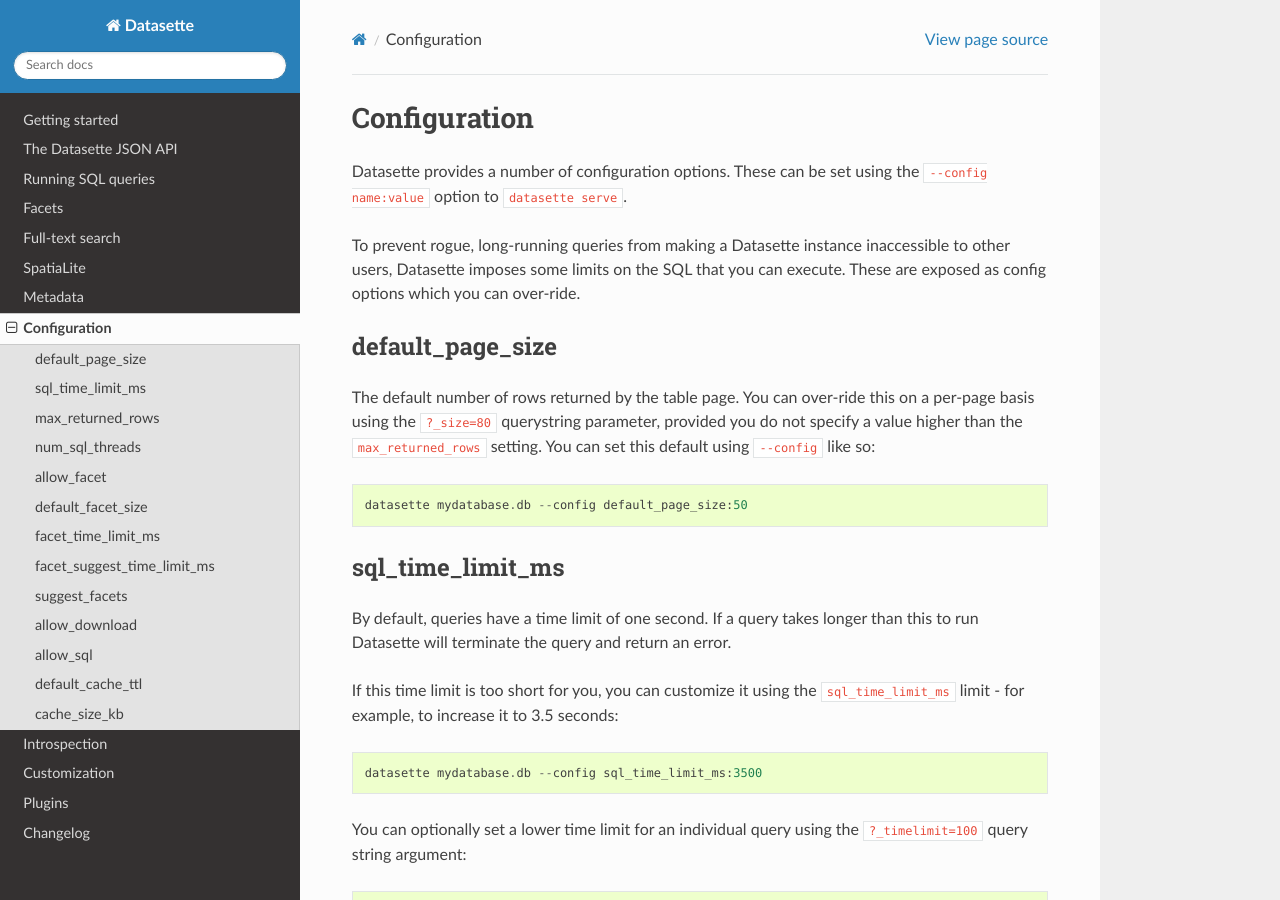
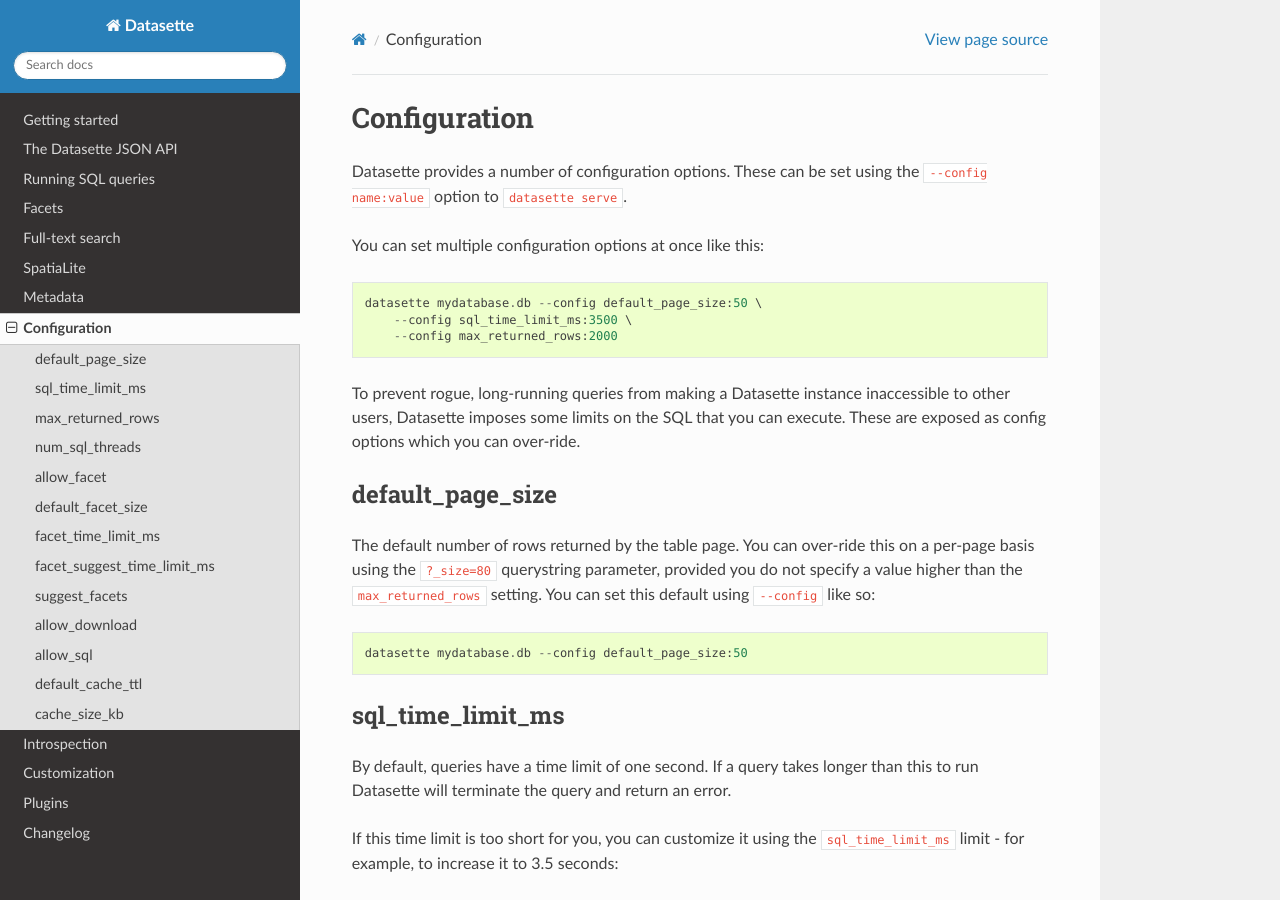
Before and after one commit to simonw/datasette, a Sphinx documentation site: the page built from docs/config.rst, in a window 1280 px wide and 900 px high. Built offline with Sphinx 7.4.7 and the Read the Docs theme 2.0.0, drawn with Linux system fonts in a browser that asks for light colours.

Commit message:
Documented how to set multiple --config at once

```diff
--- a/docs/config.rst
+++ b/docs/config.rst
@@ -4,6 +4,12 @@
 =============
 
 Datasette provides a number of configuration options. These can be set using the ``--config name:value`` option to ``datasette serve``.
+
+You can set multiple configuration options at once like this::
+
+    datasette mydatabase.db --config default_page_size:50 \
+        --config sql_time_limit_ms:3500 \
+        --config max_returned_rows:2000
 
 To prevent rogue, long-running queries from making a Datasette instance inaccessible to other users, Datasette imposes some limits on the SQL that you can execute. These are exposed as config options which you can over-ride.
 
```
